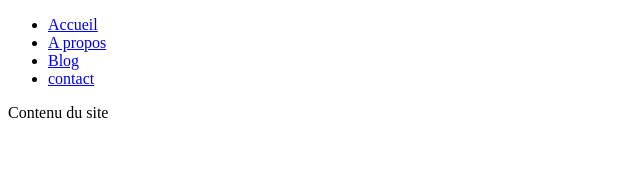
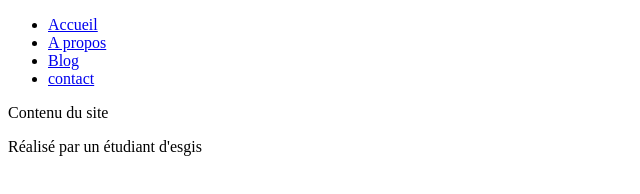
Before and after one commit to Preci01/Mon-site-web, a plain HTML site: page index.html in a window 1280 px wide. Shown: the whole page, without its empty margins (0-640 px from the left). Drawn offline with Linux system fonts and the light colour scheme.

Commit message:
création footer

```diff
--- a/index.html
+++ b/index.html
@@ -23,6 +23,7 @@
     </main>
 
     <footer>
+        <p>Réalisé par un étudiant d'esgis</p>
     </footer>
 </body>
 </html>
```
